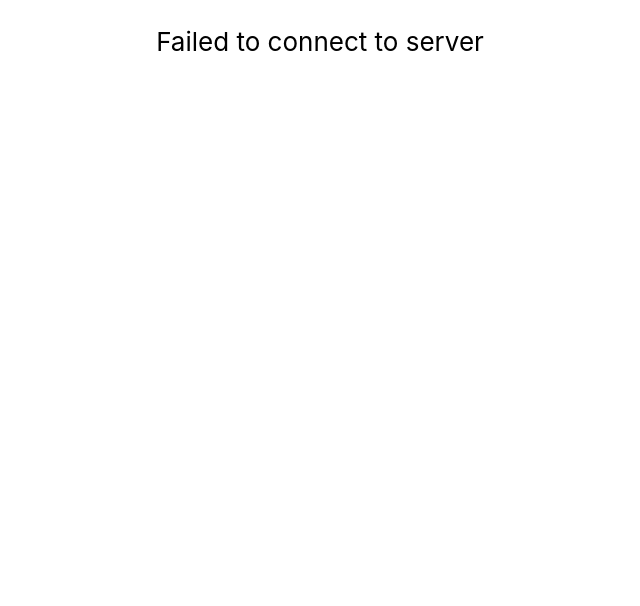
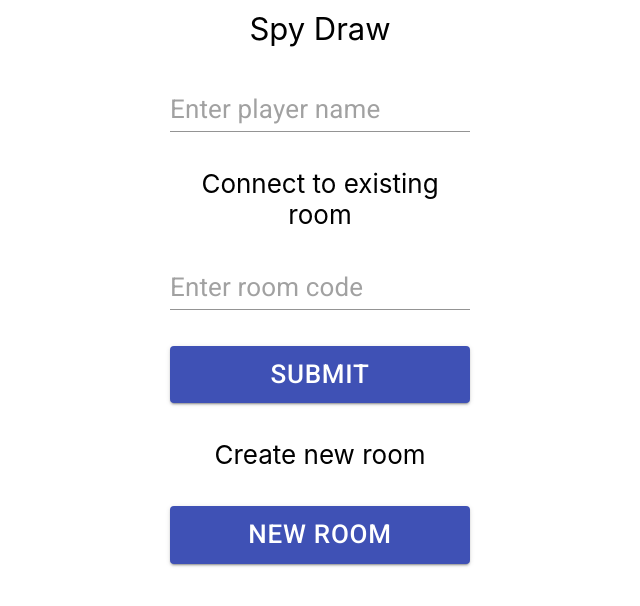
Before and after one commit to DoisDainos/collab, a React (Create React App) app in the folder collab-react-app/: page / in a window 1280 px wide. Shown: the top 606 px of the page, without its empty margins (320-960 px from the left). Built offline with nearby package versions, Linux system fonts and the light colour scheme; no server answers.

Commit message:
Improve landing experience

```diff
--- a/collab-react-app/src/App.tsx
+++ b/collab-react-app/src/App.tsx
@@ -9,9 +9,15 @@ import "./App.css";
 import { IServerMessage, ILine, ILineFromPlayer } from "./interfaces/Interfaces";
 import { listenForMessage, pingServer } from "./utils/serverUtils";
 
+enum ConnectState {
+  LOADING,
+  CONNECTED,
+  FAILED
+}
+
 const App = () => {
   const dispatch = useDispatch();
-  const [ connected, setConnected ] = useState<boolean>(false);
+  const [ connected, setConnected ] = useState<ConnectState>(ConnectState.LOADING);
 
   useEffect(() => {
     const attemptConnection = async () => {
@@ -23,9 +29,13 @@ const App = () => {
       }
       if (success) {
         listenForMessage(handleServerMessage);
-      }
-      if (success !== connected) {
-        setConnected(success);
+        if (connected !== ConnectState.CONNECTED) {
+          setConnected(ConnectState.CONNECTED);
+        }
+      } else {
+        if (connected !== ConnectState.FAILED) {
+          setConnected(ConnectState.FAILED);
+        }
       }
     }
     attemptConnection();
@@ -95,7 +105,7 @@ const App = () => {
     }
   }
 
-  if (!connected) {
+  if (connected === ConnectState.FAILED) {
     return (
       <div className="App">
         <p>Failed to connect to server</p>
--- a/collab-react-app/src/components/landing/RoomConnect.tsx
+++ b/collab-react-app/src/components/landing/RoomConnect.tsx
@@ -16,6 +16,9 @@ const RoomConnect = () => {
   const [code, setCode] = useState("");
   const [name, setName] = useState("");
 
+  const [nameError, setNameError] = useState(false);
+  const [roomCodeError, setRoomCodeError] = useState(false);
+
   const history = useHistory();
 
   // const iconPath = process.env.PUBLIC_URL + "/assets/";
@@ -24,10 +27,16 @@ const RoomConnect = () => {
     <div className={ClassName.container}>
       <div>
         <TextField
+          error={nameError}
           value={name}
           color="primary"
           placeholder="Enter player name"
-          onChange={event => setName(event.target.value)}
+          onChange={event => {
+            setName(event.target.value);
+            if (nameError) {
+              setNameError(false);
+            }
+          }}
           fullWidth={true}
           inputProps={{
             style: { fontSize: "calc(10px + 2vmin)" }
@@ -39,10 +48,16 @@ const RoomConnect = () => {
       </p>
       <div>
         <TextField
+          error={roomCodeError}
           value={code}
           color="primary"
           placeholder="Enter room code"
-          onChange={event => setCode(event.target.value)}
+          onChange={event => {
+            setCode(event.target.value);
+            if (roomCodeError) {
+              setRoomCodeError(false);
+            }
+          }}
           fullWidth={true}
           inputProps={{
             style: { fontSize: "calc(10px + 2vmin)" }
@@ -54,11 +69,23 @@ const RoomConnect = () => {
           variant="contained"
           color="primary"
           onClick={() => {
+            if (!name) {
+              setNameError(true);
+            } else {
+              setNameError(false);
+            }
+            if (!code) {
+              setRoomCodeError(true);
+            } else {
+              setRoomCodeError(false);
+            }
+            if (name && code) {
               dispatch(Actions.setPlayers([ name ]));
               dispatch(Actions.setName(name));
               dispatch(Actions.setRoom(code));
               submitRoomCode(code, name);
               history.push("/room");
+            }
           }}
           fullWidth={true}
           style={{ fontSize: "calc(10px + 2vmin)" }}
@@ -74,9 +101,15 @@ const RoomConnect = () => {
           variant="contained"
           color="primary"
           onClick={ () => {
+            setRoomCodeError(false);
+            if (!name) {
+              setNameError(true);
+            } else {
+              setNameError(false);
               generateRoomCode(name);
               dispatch(Actions.setName(name));
               history.push("/room");
+            }
           }}
           fullWidth={true}
           style={{ fontSize: "calc(10px + 2vmin)" }}
```
Lines whose indentation alone changed are shown as unchanged.
